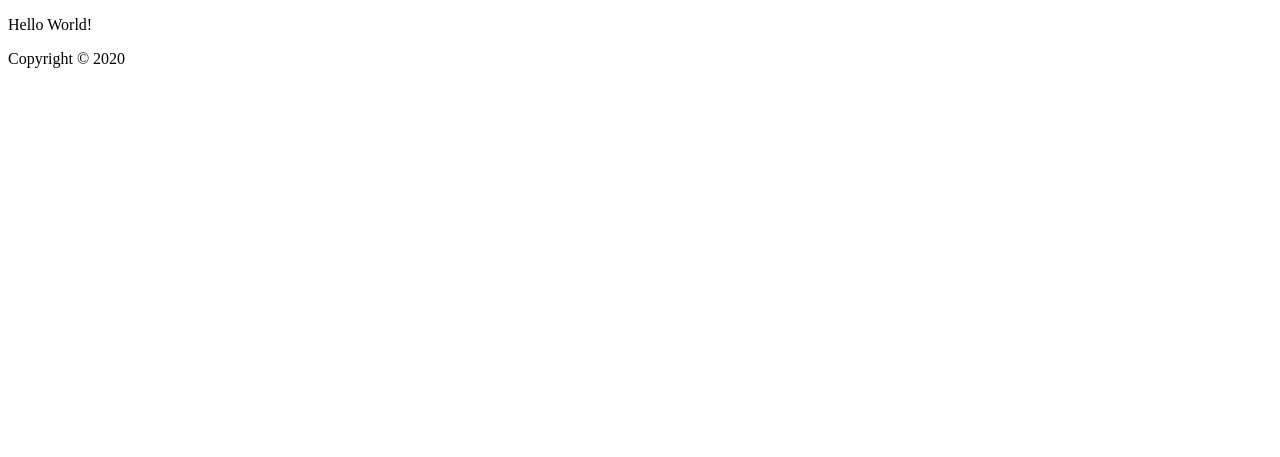
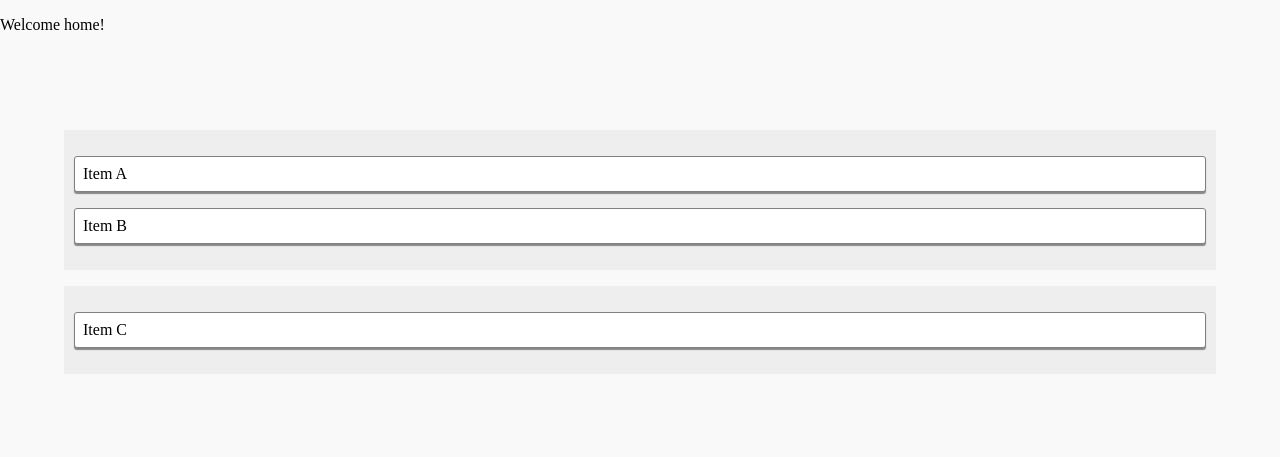
Before and after one commit to BolajiOlajide/vue-drag-drop, a plain HTML site: page index.html in a window 1280 px wide. Drawn offline with nearby package versions, Linux system fonts and the light colour scheme.

Commit message:
complete vue drag and drop

```diff
--- a/index.html
+++ b/index.html
@@ -1,26 +1,110 @@
 <!DOCTYPE html>
 <html lang="en">
+
 <head>
   <meta charset="UTF-8">
   <meta name="viewport" content="width=device-width, initial-scale=1.0">
   <meta http-equiv="X-UA-Compatible" content="ie=edge">
-  <title>Simple Vue</title>
+  <title>Drag & Drop (Vue)</title>
+  <style>
+    body {
+      background: #f9f9f9;
+      width: 100vw;
+      height: 100vh;
+      padding: 0;
+      margin: 0;
+    }
+
+    .drag-el {
+      box-shadow: 0 2px 1px #888888;
+      margin: 1rem 0;
+      padding: 8px;
+      border-radius: 3px;
+      cursor: pointer;
+      border: 1px solid grey;
+      background: white;
+    }
+
+    .drop-zone {
+      background-color: #eee;
+      margin: 1rem 0;
+      padding: 10px;
+      min-height: 4rem;
+    }
+  </style>
 </head>
+
 <body>
   <div id="app">
     <p>{{ message }}</p>
-    <p>Copyright &copy; {{ currentYear }} </p>
+    <div style="padding: 4rem">
+      <div class='drop-zone dz-one' @drop='onDrop($event, 1)' @dragover.prevent @dragenter.prevent>
+        <div v-for='item in listOne' :key='item.title' class='drag-el' draggable @dragstart='startDrag($event, item)' @dragend='endDrag($event, item)'>
+          {{ item.title }}
+        </div>
+      </div>
+
+      <div class='drop-zone dz-two' @drop='onDrop($event, 2)' @dragover.prevent @dragenter.prevent>
+        <div v-for='item in listTwo' :key='item.title' class='drag-el' draggable @dragstart='startDrag($event, item)' @dragend='endDrag($event, item)'>
+          {{ item.title }}
+        </div>
+      </div>
+    </div>
   </div>
 
   <script src="https://unpkg.com/vue"></script>
-    <script>
-      new Vue({
-        el: '#app',
-        data: {
-          message: 'Hello World!',
-          currentYear: new Date().getFullYear()
+  <script>
+    new Vue({
+      el: '#app',
+      data() {
+        return {
+          message: 'Welcome home!',
+          items: [
+            {
+              id: 0,
+              title: 'Item A',
+              list: 1
+            },
+            {
+              id: 1,
+              title: 'Item B',
+              list: 1
+            },
+            {
+              id: 2,
+              title: 'Item C',
+              list: 2
+            }]
         }
-      })
-    </script>
+      },
+      computed: {
+        listOne() {
+          return this.items.filter(item => item.list === 1)
+        },
+        listTwo() {
+          return this.items.filter(item => item.list === 2)
+        }
+      },
+      methods: {
+        startDrag: (evt, item) => {
+          evt.dataTransfer.dropEffect = 'move'
+          evt.dataTransfer.effectAllowed = 'move'
+          evt.dataTransfer.setData('itemID', item.id)
+          evt.target.style.backgroundColor = '#6CABF7'
+        },
+
+        endDrag(evt, item) {
+          evt.target.style.backgroundColor = '#FFF'
+        },
+
+        onDrop(evt, list) {
+          const itemID = evt.dataTransfer.getData('itemID')
+          const item = this.items.find(item => item.id == itemID)
+          item.list = list
+          console.log('dropppping')
+        }
+      }
+    })
+  </script>
 </body>
 </html>
```
Also changed, not shown: 1 other file.
